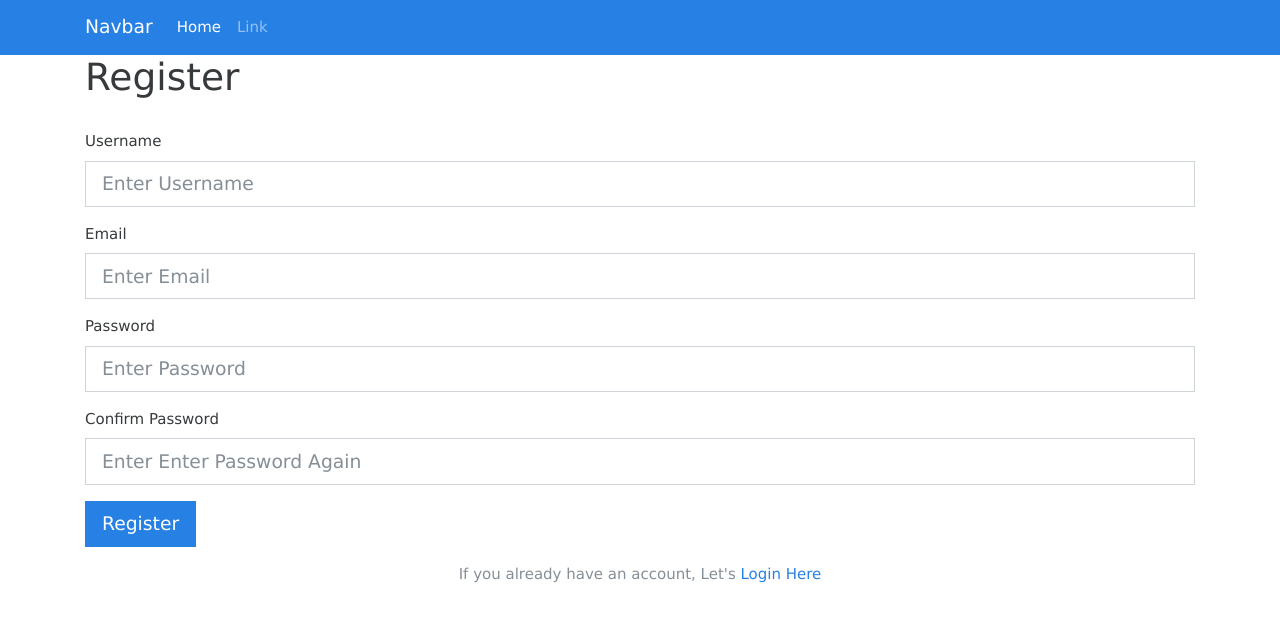
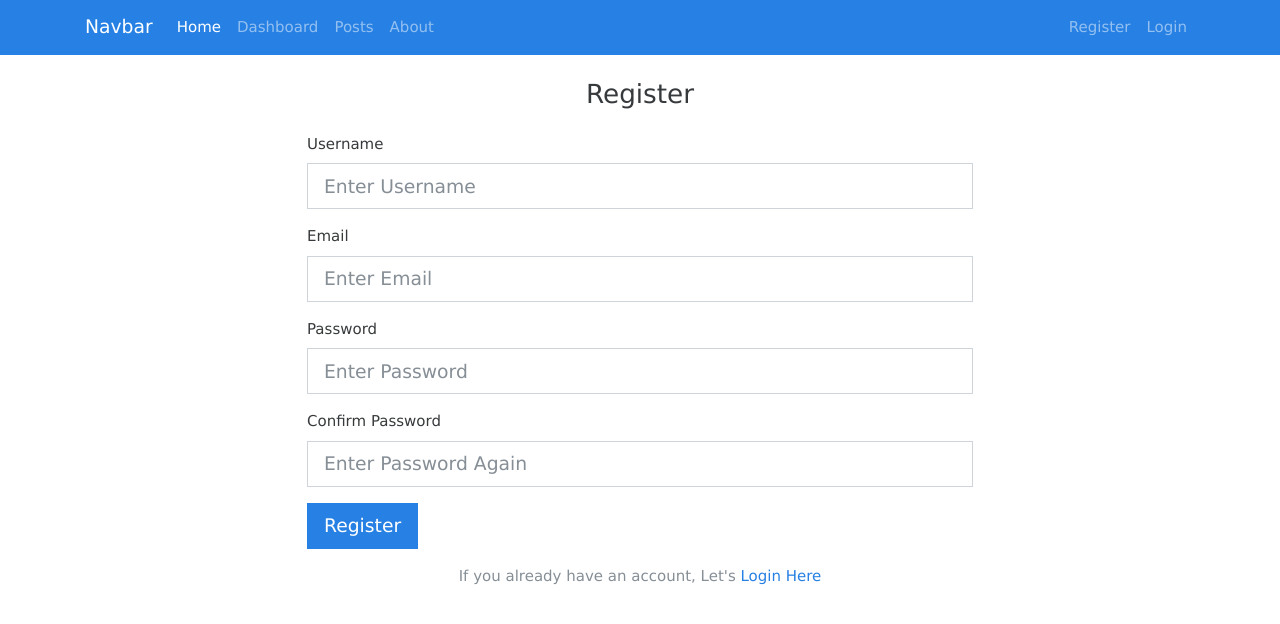
Before and after one commit to rooneyrulz/first_flask_app, a Flask app: page /register in a window 1280 px wide. Shown: the top 624 px of the page. Run offline with Flask 2, Linux system fonts and the light colour scheme; some libraries are stand-ins or nearby versions.

Commit message:
navbar & layouts

```diff
--- a/static/css/main.css
+++ b/static/css/main.css
@@ -10,3 +10,8 @@ body {
   font-family: Verdana, Geneva, Tahoma, sans-serif;
   overflow-x: hidden;
 }
+
+.register {
+  width: 60% !important;
+  margin: auto !important;
+}
--- a/templates/auth/login.html
+++ b/templates/auth/login.html
@@ -1,9 +1,9 @@
 {% extends 'base.html' %}
 
 {% block content %}
-<h1>Log In</h1>
-<br>
-<div class="login">
+<div class="login" style="width: 60%; margin: auto">
+  <h3 class="mb-0 text-center">Log In</h3>
+  <br>
   <form action="" method="POST">
     {{ form.hidden_tag() }}
     <div class="form-group">
--- a/templates/auth/register.html
+++ b/templates/auth/register.html
@@ -1,9 +1,9 @@
 {% extends 'base.html' %}
 
 {% block content %}
-<h1>Register</h1>
-<br>
-<div class="register">
+<div class="register" style="width: 60%; margin: auto">
+  <h3 class="text-center mb-0">Register</h3>
+  <br>
   <form action="" method="POST">
     {{ form.hidden_tag() }}
     <div class="form-group">
@@ -56,7 +56,7 @@
       </div>
       {% endfor %}
       {% else %}
-      {{ form.confirm_password(class="form-control form-control-lg", placeholder="Enter Enter Password Again") }}
+      {{ form.confirm_password(class="form-control form-control-lg", placeholder="Enter Password Again") }}
       {% endif %}
     </div>
     <div class="form-group">
--- a/templates/layouts/navbar.html
+++ b/templates/layouts/navbar.html
@@ -1,4 +1,4 @@
-<nav class="navbar navbar-expand-md navbar-dark bg-primary">
+<nav class="navbar navbar-expand-md navbar-dark bg-primary mb-4">
   <div class="container">
     <a class="navbar-brand" href="{{ url_for('index') }}">Navbar</a>
     <button class="navbar-toggler d-lg-none" type="button" data-toggle="collapse" data-target="#collapsibleNavId"
@@ -6,10 +6,24 @@
     <div class="collapse navbar-collapse" id="collapsibleNavId">
       <ul class="navbar-nav mr-auto mt-2 mt-lg-0">
         <li class="nav-item active">
-          <a class="nav-link" href="{{ url_for('index') }}">Home <span class="sr-only">(current)</span></a>
+          <a class="nav-link" href="{{ url_for('index') }}">Home</a>
         </li>
         <li class="nav-item">
-          <a class="nav-link" href="#">Link</a>
+          <a class="nav-link" href="{{ url_for('dashboard') }}">Dashboard</a>
+        </li>
+        <li class="nav-item">
+          <a class="nav-link" href="{{ url_for('posts') }}">Posts</a>
+        </li>
+        <li class="nav-item">
+          <a class="nav-link" href="{{ url_for('about') }}">About</a>
+        </li>
+      </ul>
+      <ul class="navbar-nav ml-auto mt-2 mt-lg-0">
+        <li class="nav-item">
+          <a class="nav-link" href="{{ url_for('register') }}">Register</a>
+        </li>
+        <li class="nav-item">
+          <a class="nav-link" href="{{ url_for('login') }}">Login</a>
         </li>
       </ul>
     </div>
```
